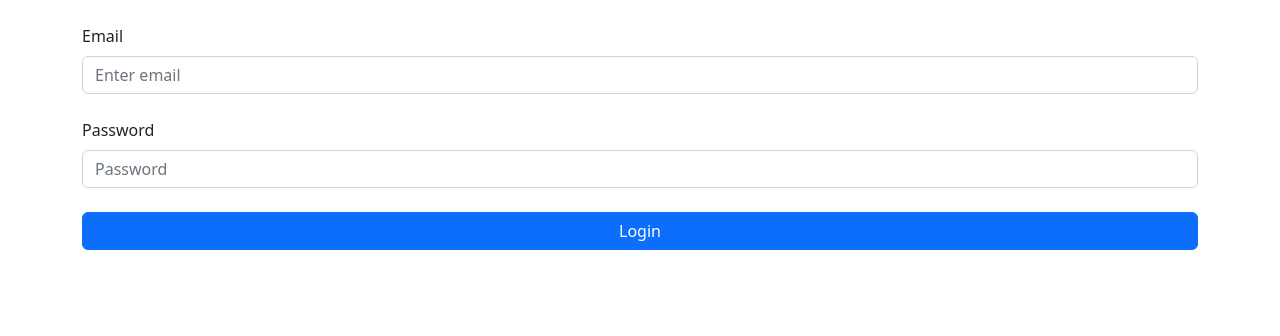
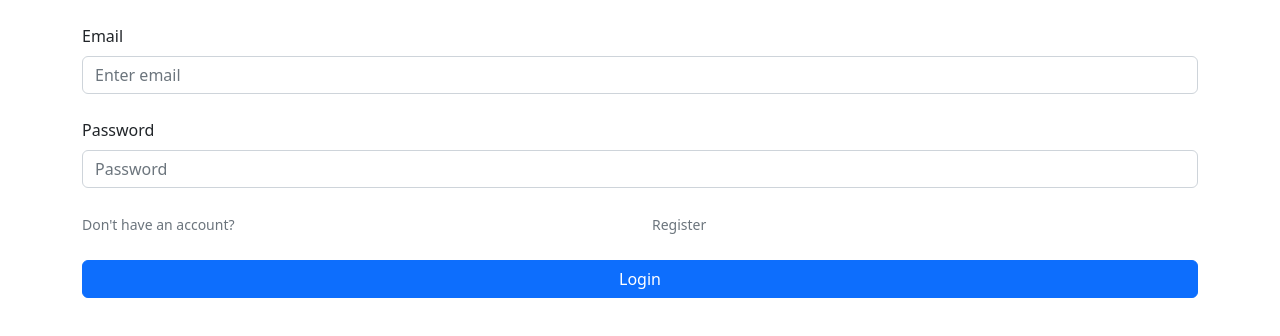
Before and after one commit to rajbahakdanyu/stomble_assessment, a React (Vite) app in the folder frontend/: page / in a window 1280 px wide. Shown: the top 336 px of the page. Built offline with nearby package versions, Linux system fonts and the light colour scheme.

Commit message:
Added register page and redirect if not logged in in home

```diff
--- a/frontend/src/Home.tsx
+++ b/frontend/src/Home.tsx
@@ -1,3 +1,5 @@
+import { Navigate } from "react-router-dom"
+
 interface Props {
     userId: number
 }
@@ -5,7 +7,7 @@ interface Props {
 const Home = ({ userId }: Props) => {
     console.log(userId)
 
-    return <div>{userId}</div>
+    return userId == 0 ? <Navigate to={"/"} /> : <div>{userId}</div>
 }
 
 export default Home
--- a/frontend/src/Login.tsx
+++ b/frontend/src/Login.tsx
@@ -1,6 +1,6 @@
 import { FormEvent, useRef, useState } from "react"
-import { Button, Form, Stack } from "react-bootstrap"
-import { redirect, useNavigate } from "react-router-dom"
+import { Button, Col, Form, Row, Stack } from "react-bootstrap"
+import { useNavigate } from "react-router-dom"
 
 interface Props {
     updateUserId: React.Dispatch<React.SetStateAction<number>>
@@ -11,6 +11,7 @@ const Login = ({ updateUserId }: Props) => {
     const passwordRef = useRef<HTMLInputElement>(null)
 
     const [isHidden, setHidden] = useState<boolean>(true)
+    const [isRegister, setRegister] = useState<boolean>(false)
     const navigate = useNavigate()
 
     const handleSubmit = (e: FormEvent) => {
@@ -24,14 +25,17 @@ const Login = ({ updateUserId }: Props) => {
             }),
         }
 
-        fetch(`http://127.0.0.1:8080/api/login`, requestOptions)
+        let url = isRegister
+            ? `http://127.0.0.1:8080/api/register`
+            : `http://127.0.0.1:8080/api/login`
+
+        fetch(url, requestOptions)
             .then((res) => res.json())
             .then((data) => {
                 if (data.statusCode == 200) {
                     setHidden(true)
                     updateUserId(data.body.userId)
                     console.log(data)
-
                     navigate("/home", { replace: true })
                 } else {
                     setHidden(false)
@@ -60,11 +64,29 @@ const Login = ({ updateUserId }: Props) => {
                         required
                     />
                 </Form.Group>
+                <Row className='justify-content-md-center'>
+                    <Col>
+                        <Form.Text className='text-muted'>
+                            {isRegister
+                                ? "Already have an account?"
+                                : "Don't have an account?"}
+                        </Form.Text>
+                    </Col>
+                    <Col>
+                        <Form.Text
+                            className='text-muted'
+                            onClick={() => setRegister(!isRegister)}>
+                            {isRegister ? "Login" : "Register"}
+                        </Form.Text>
+                    </Col>
+                </Row>
                 <Form.Text className='text-muted' hidden={isHidden}>
-                    Username or password incorrect
+                    {isRegister
+                        ? "User already exists"
+                        : "Email or password incorrect"}
                 </Form.Text>
                 <Button variant='primary' type='submit'>
-                    Login
+                    {isRegister ? "Register" : "Login"}
                 </Button>
             </Stack>
         </Form>
```
